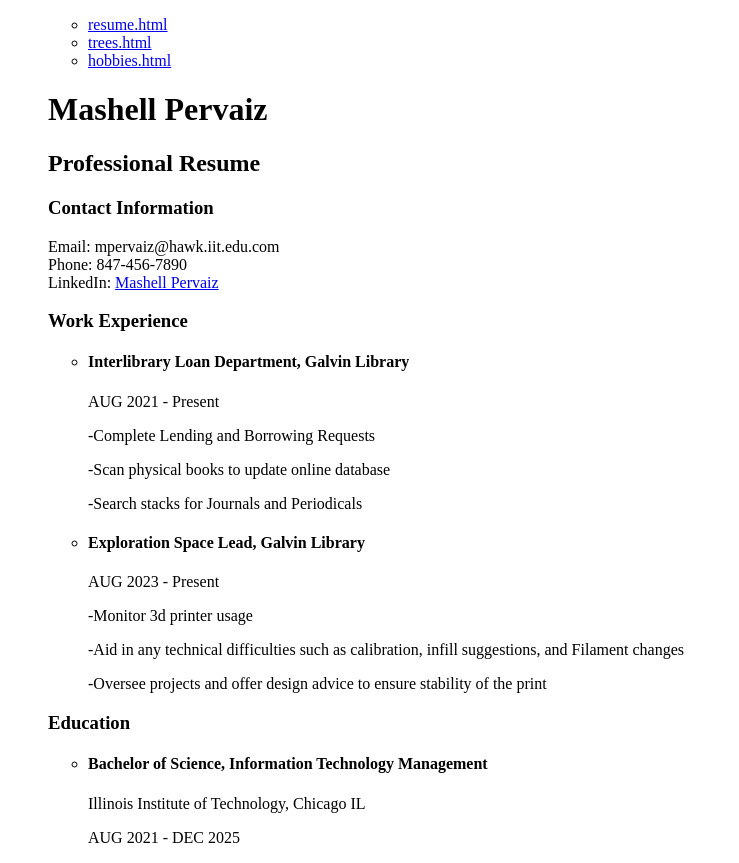
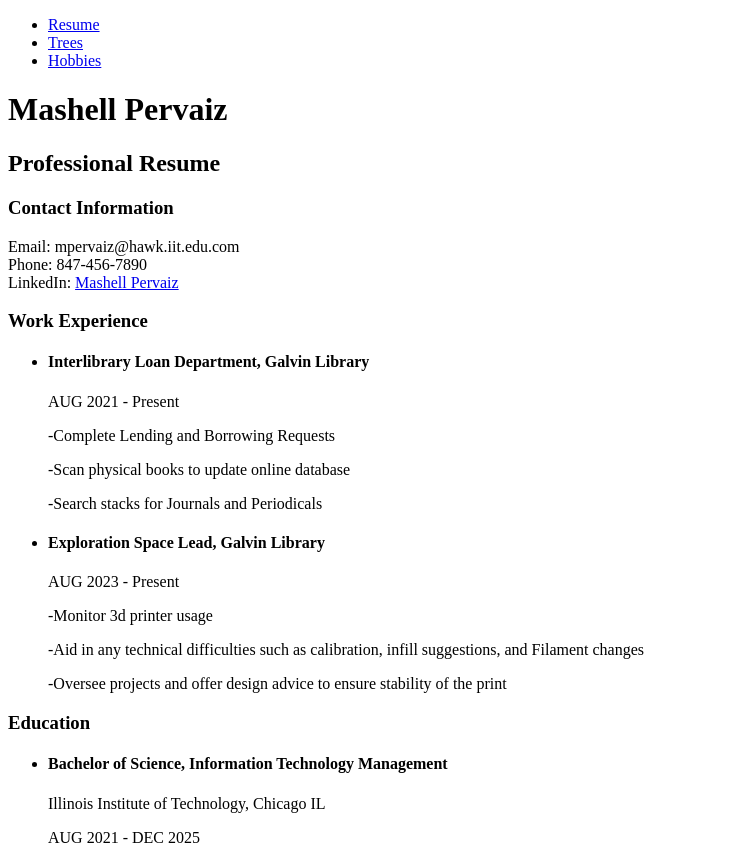
Before and after one commit to mpervaiz25/webdev_Project1, a plain HTML site: page index.html in a window 1280 px wide. Shown: the whole page, without its empty margins (0-739 px from the left). Drawn offline with Linux system fonts and the light colour scheme.

Commit message:
fixing the navigation

```diff
--- a/index.html
+++ b/index.html
@@ -4,13 +4,16 @@
     <meta charset="UTF-8">
 	<title>Resume</title>
   </head>
+
   <body>
-    <ul>
-	  <ul>
-      <li><a href="resume.html">resume.html</a></li>
-      <li><a href="trees.html">trees.html</a></li>
-      <li><a href="hobbies.html">hobbies.html</a></li>
-    </ul>
+    <header>
+	  <nav>
+	    <ul>
+          <li><a href="resume.html">Resume</a></li>
+          <li><a href="trees.html">Trees</a></li>
+          <li><a href="hobbies.html">Hobbies</a></li>
+        </ul>
+	  </nav>
 
 	<h1>Mashell Pervaiz</h1>
     <h2>Professional Resume</h2>
```
